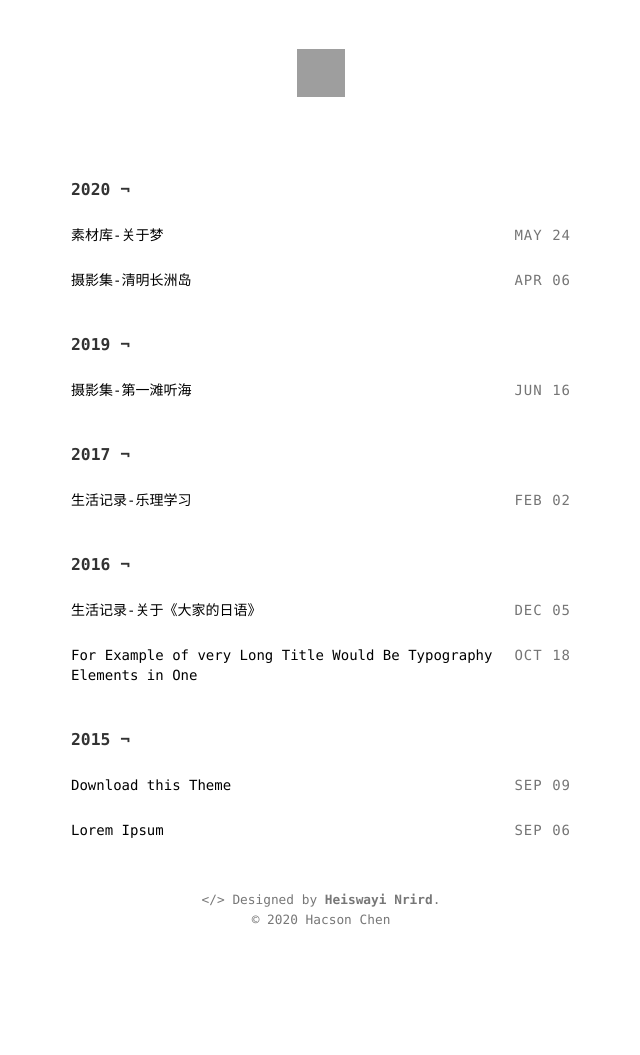
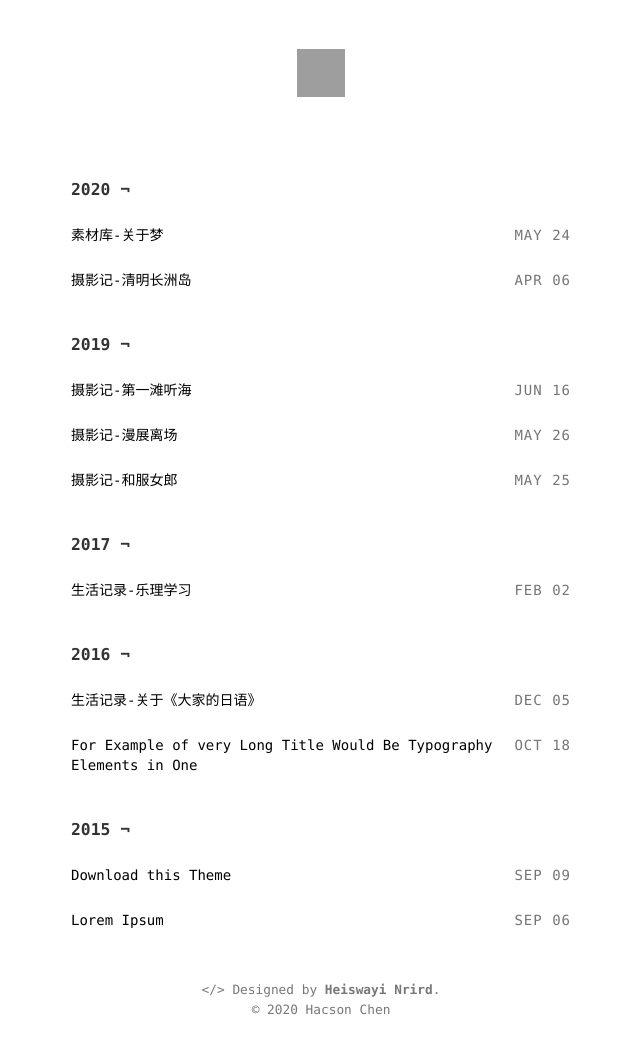
Before and after one commit to hacsonchen/hacsonchen.github.io, a Jekyll site: the page built from index.html, in a window 1280 px wide. Shown: the whole page, without its empty margins (319-959 px from the left). Built offline with Jekyll 4.4.1, drawn with Linux system fonts in a browser that asks for light colours; before the commit the page ends 965 px from its top, so only the background shows below that; grey boxes are pictures that could not be loaded.

Commit message:
add photos

```diff
--- /dev/null
+++ b/_posts/2019-05-25-photo-208373006.md
@@ -0,0 +1,8 @@
+---
+title: 摄影记-和服女郎
+updated: 2019-05-25 18:37
+---
+
+**NOTE:** 第一次使用闪光灯直闪
+
+![和服女郎](/photos/208373006.jpg)
--- a/_posts/2019-06-16-photo-IMG_20190616_154213.md
+++ b/_posts/2019-06-16-photo-IMG_20190616_154213.md
@@ -1,5 +1,5 @@
 ---
-title: 摄影集-第一滩听海
+title: 摄影记-第一滩听海
 updated: 2019-06-16 15:00
 ---
 
--- a/_posts/2020-04-06-photo-DSC01620.md
+++ b/_posts/2020-04-06-photo-DSC01620.md
@@ -1,8 +1,8 @@
 ---
-title: 摄影集-清明长洲岛
+title: 摄影记-清明长洲岛
 updated: 2020-04-06 15:00
 ---
 
-**NOTE:** 清明节征稿拍摄
+**NOTE:** 公司清明节征稿拍摄
 
 ![长洲岛](/photos/changzhoudao.jpg)
```
Also changed, not shown: _posts/2019-05-26-photo-595920969.md (added, +8 -0 lines).
